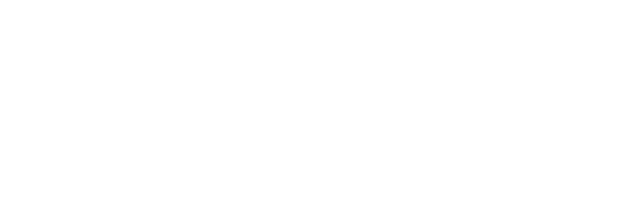
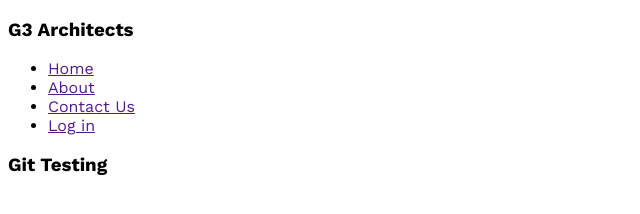
Before and after one commit to cksingha50/Architects-Website, a plain HTML site: page index.html in a window 1280 px wide. Shown: the whole page, without its empty margins (0-640 px from the left). Drawn offline with nearby package versions, Linux system fonts and the light colour scheme.

Commit message:
new commit

```diff
--- a/Styles/style.css
+++ b/Styles/style.css
@@ -0,0 +1,6 @@
+
+  @import url('https://fonts.googleapis.com/css2?family=Work+Sans:wght@100;200;300;400;500;600;700;800;900&display=swap');
+
+  *{
+    font-family: 'Work Sans', sans-serif;
+  }
--- a/index.html
+++ b/index.html
@@ -8,6 +8,28 @@
 
 </head>
 <body>
+    <header>
+        <nav>
+            <h3>G3 Architects</h3>
+
+            <ul>
+                <li><a href="">Home</a></li>
+                <li><a href="">About</a></li>
+                <li><a href="">Contact Us</a></li>
+                <li><a href="">Log in</a></li>
+            </ul>
+        </nav>
+
+    </header>
+
+    <main>
+        <h3>Git Testing</h3>
+
+    </main>
+
+    <footer>
+
+    </footer>
 
 </body>
 </html>
```
